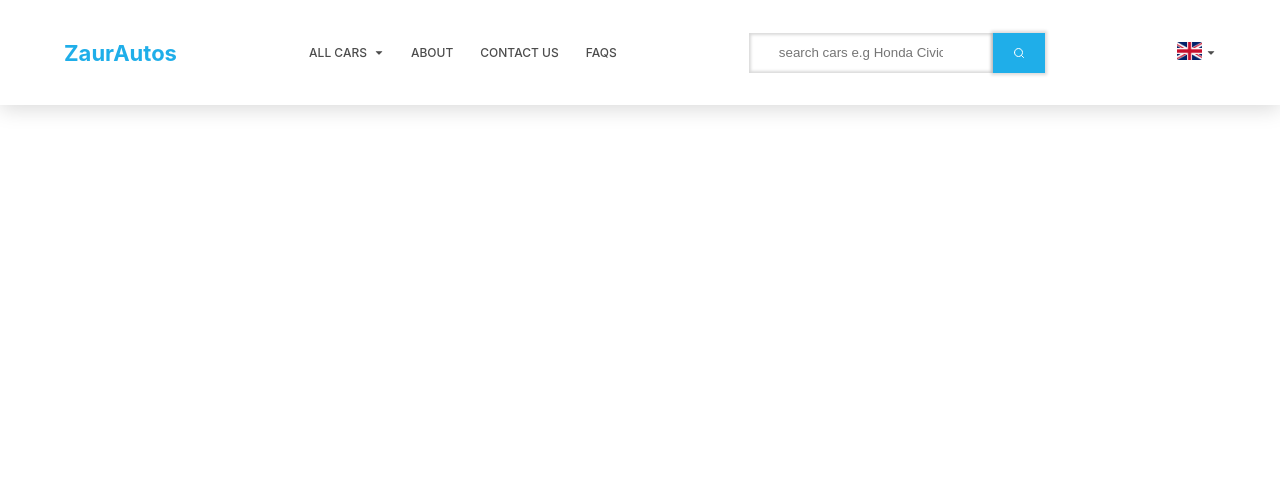
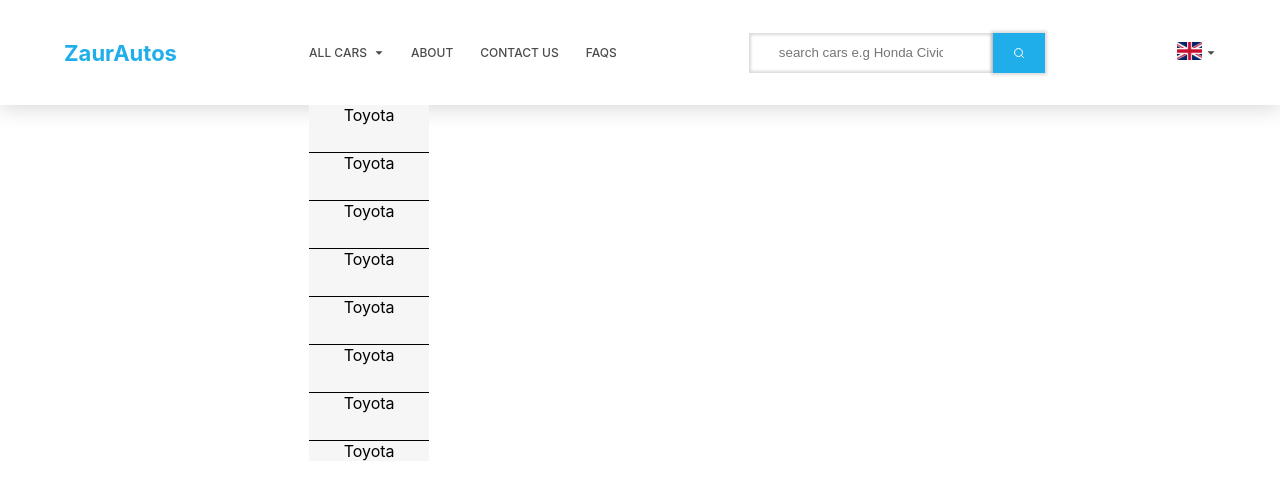
Before and after one commit to elpah/autosnl, a React (Create React App) app in the folder frontend/: page / in a window 1280 px wide. Shown: the top 500 px of the page. Built offline with nearby package versions, Linux system fonts and the light colour scheme.

Commit message:
saving progress:

```diff
--- a/frontend/src/components/navbar/desktop/DesktopNav.tsx
+++ b/frontend/src/components/navbar/desktop/DesktopNav.tsx
@@ -18,6 +18,19 @@
                 <div className={styles.all_cars_txt}>ALL CARS</div>
                 <div className={styles.arrow_container}>
                   <img className={styles.arrow} src={arrow} alt="" />
+                </div>
+                <div className={styles.car_list}>
+                    <ul className={styles.car_list_container}>
+                        <li className={styles.car_list_item}>Toyota</li>
+                        <li className={styles.car_list_item}>Toyota</li>
+                        <li className={styles.car_list_item}>Toyota</li>
+                        <li className={styles.car_list_item}>Toyota</li>
+                        <li className={styles.car_list_item}>Toyota</li>
+                        <li className={styles.car_list_item}>Toyota</li>
+                        <li className={styles.car_list_item}>Toyota</li>
+                        <li className={styles.car_list_item}>Toyota</li>
+
+                    </ul>
                 </div>
               </div>
             </li>
--- a/frontend/src/components/navbar/desktop/desktop-nav.module.scss
+++ b/frontend/src/components/navbar/desktop/desktop-nav.module.scss
@@ -37,6 +37,7 @@
         gap: 27px;
 
         .all_cars_container {
+          position: relative;
           .all_cars {
             display: flex;
             align-items: center;
@@ -55,6 +56,32 @@
                 width: 10px;
                 height: 10px;
               }
+            }
+          }
+          .car_list {
+            position: absolute;
+            top: 60px;
+            left: 0;
+            width: 120px;
+            background-color: rgb(246, 246, 246);
+
+            .car_list_container {
+              display: flex;
+              flex-direction: column;
+              padding: 0;
+              margin: 0;
+              .car_list_item {
+                width: 100%;
+                display: flex;
+                display: flex;
+                justify-content: center;
+                align-items: center;
+
+                border-top: 1px solid black;
+              }
+            }
+            .car_list_container :first-child {
+              border-top: none;
             }
           }
         }
@@ -127,6 +154,12 @@
   }
 }
 
+@media (min-width: 900px) {
+  header {
+    height: 105px;
+  }
+}
+
 @media (min-width: 1024px) {
   header {
     height: 105px;
```
